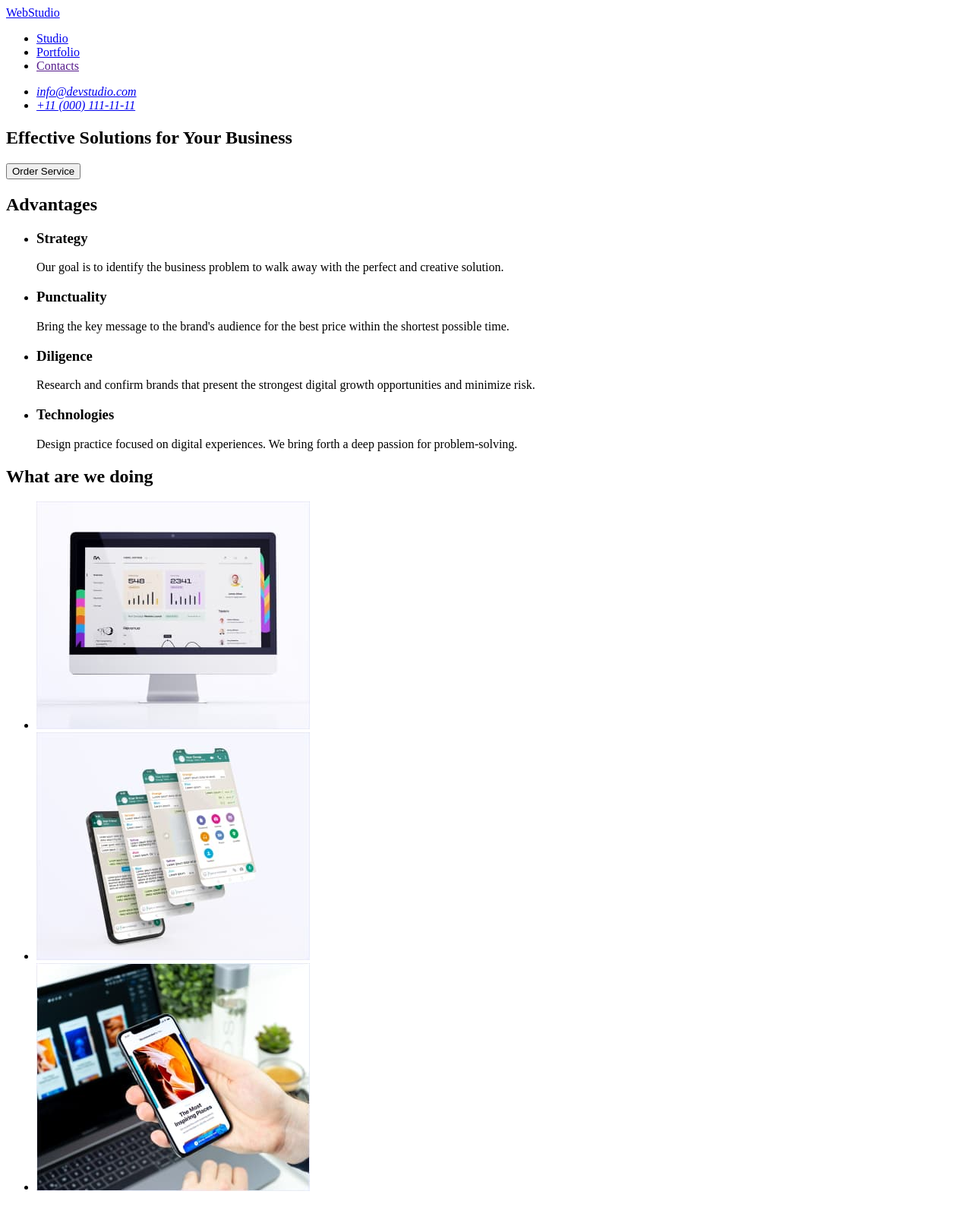
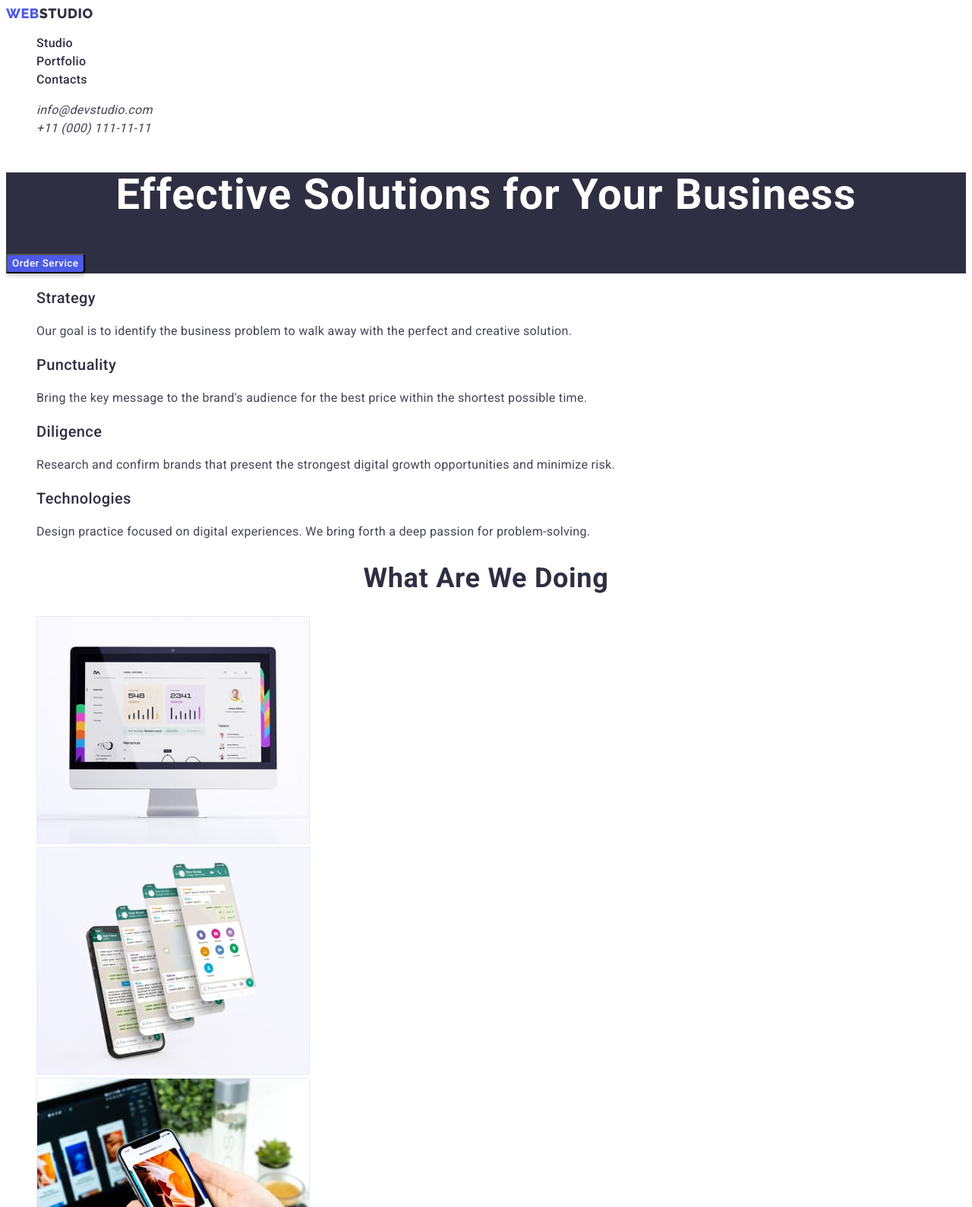
Before and after one commit to Victor-Lars-Petrenko/goit-markup-hw-02, a plain HTML site: page index.html in a window 1280 px wide. Shown: the top 1589 px of the page at 76% size. Drawn offline with Linux system fonts and the light colour scheme.

Commit message:
HW 2 changes 2

```diff
--- a/css/styles.css
+++ b/css/styles.css
@@ -0,0 +1,158 @@
+:root {
+    --iris: #4D5AE5;
+    --ocean: #404BBF;
+    --navyblue: #2E2F42;
+    --green: #31D0AA;
+    --slate: #434455;
+    --lightslate: #8E8F99;
+    --cornflower: #E7E9FC;
+    --cloud: #F4F4FD;
+    --white: #FFFFFF;
+    --dairy: #FCFCFC;
+}
+
+body {
+    color: var(--slate);
+    font-family: "Roboto", sans-serif;
+}
+
+.list {
+    list-style-type: none;
+}
+
+.link {
+    text-decoration: none;
+}
+
+.logo {
+    color: var(--iris);
+    font-family: "Raleway", sans-serif;
+    font-size: 18px;
+    font-weight: 800;
+    line-height: 1.16;
+    letter-spacing: 0.03em;
+    text-transform: uppercase;
+}
+
+.header-logo {
+    color: var(--navyblue);
+}
+
+.navigation-link {
+    color: var(--navyblue);
+        font-weight: 500;
+        line-height: 1.5;
+        letter-spacing: 0.02em;
+}
+
+.navigation-link:hover,
+.navigation-link:focus {
+    color: var(--ocean);
+}
+
+.contact {
+    color: var(--slate);
+        line-height: 1.5;
+        letter-spacing: 0.02em;
+}
+
+.contact:hover,
+.contact:focus {
+    color: var(--ocean);
+}
+
+.hero {
+    background-color: var(--navyblue);
+}
+
+.hero-title {
+    color: var(--white);
+        text-align: center;
+        font-size: 56px;
+        font-weight: 700;
+        line-height: 1.07;
+        letter-spacing: 0.02em;
+}
+
+.hero-btn {
+    border-radius: 4px;
+        background-color: var(--iris);
+        box-shadow: 0px 4px 4px 0px rgba(0, 0, 0, 0.15);
+        color: var(--white);
+        font-family: inherit;
+        font-weight: 500;
+        line-height: 1.5;
+        letter-spacing: 0.04em;
+        cursor: pointer;
+}
+
+.hero-btn:hover,
+.hero-btn:focus {
+        background: var(--ocean);
+}
+
+.item-title {
+    color: var(--navyblue);
+        font-size: 20px;
+        font-weight: 500;
+        line-height: 1.2;
+        letter-spacing: 0.02em;
+}
+
+.item-text {
+    color: var(--slate);
+        line-height: 1.5;
+        letter-spacing: 0.02em;
+}
+
+.section-title {
+    color: var(--navyblue);
+        text-align: center;
+        font-size: 36px;
+        font-weight: 700;
+        line-height: 1.11;
+        letter-spacing: 0.02em;
+        text-transform: capitalize;
+}
+
+.section-team {
+    background-color: var(--cloud);
+}
+
+.item-team {
+    background: var(--white);
+}
+
+.page-footer {
+    background-color: var(--navyblue);
+}
+
+.footer-logo {
+    color: var(--cloud);
+}
+
+.footer-text {
+    color: var(--cloud);
+        line-height: 1.5;
+        letter-spacing: 0.02em;
+}
+
+.portfolio-btn {
+    color: var(--iris);
+    background-color: var(--cloud);
+        text-align: center;
+        font-style: inherit;
+        font-weight: 500;
+        line-height: 1.5;
+        letter-spacing: 0.04em;
+        cursor: pointer;
+        border-radius: 4px;
+        border: 1px solid var(--cornflower);
+}
+
+.portfolio-btn:hover,
+.portfolio-btn:focus {
+        background: var(--ocean);
+        color: var(--white);
+        box-shadow: 0px 2px 2px 0px rgba(0, 0, 0, 0.12), 0px 2px 1px 0px rgba(0, 0, 0, 0.08), 0px 3px 1px 0px rgba(0, 0, 0, 0.10);
+}
--- a/index.html
+++ b/index.html
@@ -4,6 +4,8 @@
         <meta charset="UTF-8">
         <meta name="viewport" content="width=device-width, initial-scale=1.0">
         <title>Studio</title>
+        <link rel="preconnect" href="https://fonts.googleapis.com">
+        <link rel="preconnect" href="https://fonts.gstatic.com" crossorigin>
         <link href="https://fonts.googleapis.com/css2?family=Raleway:wght@800&family=Roboto:wght@400;500;700;900&display=swap"
             rel="stylesheet">
         <link href="./css/styles.css" rel="stylesheet">
@@ -11,67 +13,67 @@
     <body>
         <header>
             <nav>
-            <a href="./index.html">WebStudio</a>
-                <ul>
+            <a href="./index.html" class="logo link">Web<span class="header-logo">Studio</span></a>
+                <ul class="list">
                     <li>
-                        <a href="./index.html">Studio</a>
+                        <a href="./index.html" class="navigation-link link">Studio</a>
                     </li>
                     <li>
-                        <a href="./portfolio.html">Portfolio</a>
+                        <a href="./portfolio.html" class="navigation-link link">Portfolio</a>
                     </li>
                     <li>
-                        <a href="">Contacts</a>
+                        <a href="" class="navigation-link link">Contacts</a>
                     </li>
                 </ul>
             </nav>
             <address>
-                <ul>
+                <ul class="list">
                     <li>
-                        <a href="mailto:info@devstudio.com">info@devstudio.com</a>
+                        <a href="mailto:info@devstudio.com" class="contact link">info@devstudio.com</a>
                     </li>
                     <li>
-                        <a href="tel:+110001111111">+11 (000) 111-11-11</a>
+                        <a href="tel:+110001111111" class="contact link">+11 (000) 111-11-11</a>
                     </li>
                 </ul>
             </address>
         </header>
         <main>
-            <section>
-                <h1>Effective Solutions for Your Business</h1>
-                <button type="button">Order Service</button>
+            <section class="hero">
+                <h1 class="hero-title">Effective Solutions for Your Business</h1>
+                <button type="button" class="hero-btn">Order Service</button>
             </section>
             <section>
-                <h2>Advantages</h2>
-                <ul>
+                <h2 hidden>Advantages</h2>
+                <ul class="list">
                     <li>
-                        <h3>Strategy</h3>
-                        <p>
+                        <h3 class="item-title">Strategy</h3>
+                        <p class="item-text">
                             Our goal is to identify the business problem to walk away with the perfect and creative solution.
                         </p>
                     </li>
                     <li>
-                        <h3>Punctuality</h3>
-                        <p>
+                        <h3 class="item-title">Punctuality</h3>
+                        <p class="item-text">
                             Bring the key message to the brand's audience for the best price within the shortest possible time.
                         </p>
                     </li>
                     <li>
-                        <h3>Diligence</h3>
-                        <p>
+                        <h3 class="item-title">Diligence</h3>
+                        <p class="item-text">
                             Research and confirm brands that present the strongest digital growth opportunities and minimize risk.
                         </p>
                     </li>
                     <li>
-                        <h3>Technologies</h3>
-                        <p>
+                        <h3 class="item-title">Technologies</h3>
+                        <p class="item-text">
                             Design practice focused on digital experiences. We bring forth a deep passion for problem-solving.
                         </p>
                     </li>
                 </ul>
             </section>
             <section>
-                <h2>What are we doing</h2>
-                <ul>
+                <h2 class="section-title">What are we doing</h2>
+                <ul class="list">
                     <li>
                         <img src="./images/img-1.jpg" alt="Website on the computer monitor" width="360" height="300">
                     </li>
@@ -83,35 +85,35 @@
                     </li>
                 </ul>
             </section>
-            <section>
-                <h2>Our Team</h2>
-                <ul>
-                    <li>
+            <section class="section-team">
+                <h2 class="section-title">Our Team</h2>
+                <ul class="list">
+                    <li class="item-team">
                         <img src="./images/mark.jpg" alt="Mark Guerrero" width="264" height="260">
-                        <h3>Mark Guerrero</h3>
-                        <p>Product Designer</p>
+                        <h3 class="item-title">Mark Guerrero</h3>
+                        <p class="item-text">Product Designer</p>
                     </li>
-                    <li>
+                    <li class="item-team">
                         <img src="./images/tom.jpg" alt="Tom Ford" width="264" height="260">
-                        <h3>Tom Ford</h3>
-                        <p>Frontend Developer</p>
+                        <h3 class="item-title">Tom Ford</h3>
+                        <p class="item-text">Frontend Developer</p>
                     </li>
-                    <li>
+                    <li class="item-team">
                         <img src="./images/camilla.jpg" alt="Camila Garcia" width="264" height="260">
-                        <h3>Camila Garcia</h3>
-                        <p>Marketing</p>
+                        <h3 class="item-title">Camila Garcia</h3>
+                        <p class="item-text">Marketing</p>
                     </li>
-                    <li>
+                    <li class="item-team">
                         <img src="./images/daniel.jpg" alt="Daniel Wilson" width="264" height="260">
-                        <h3>Daniel Wilson</h3>
-                        <p>UI Designer</p>
+                        <h3 class="item-title">Daniel Wilson</h3>
+                        <p class="item-text">UI Designer</p>
                     </li>
                 </ul>
             </section>
         </main>
-        <footer>
-            <a href="./index.html">WebStudio</a>
-            <p>Increase the flow of customers and sales for your business with digital marketing & growth solutions.</p>
+        <footer class="page-footer">
+            <a href="./index.html" class="logo link">Web<span class="footer-logo">Studio</span></a>
+            <p class="footer-text">Increase the flow of customers and sales for your business with digital marketing & growth solutions.</p>
         </footer>
     </body>
 </html>
```
Also changed, not shown: portfolio.html (+40 -37 lines).
